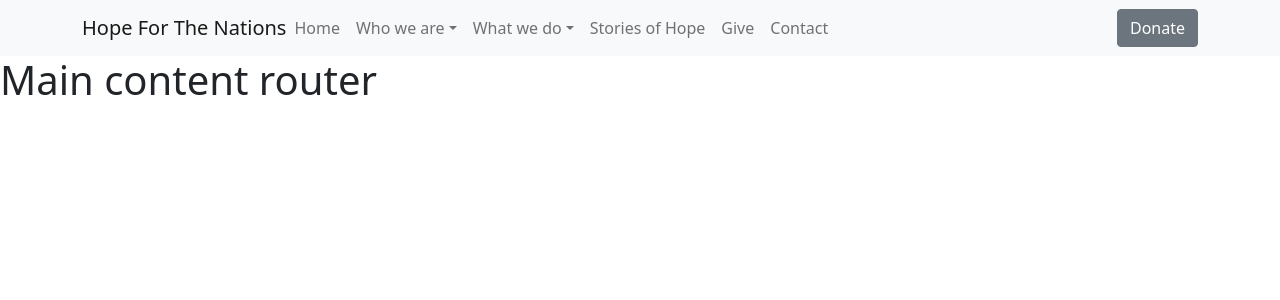
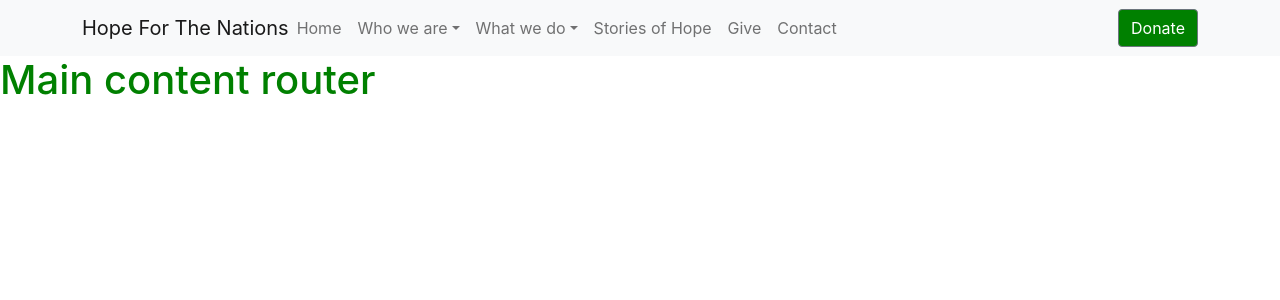
Before and after one commit to Cmmh1101/hope-react-types, a React (Create React App) app: page / in a window 1280 px wide. Shown: the top 300 px of the page. Built offline with nearby package versions, Linux system fonts and the light colour scheme.

Commit message:
initial nav styles

```diff
--- a/src/App.css
+++ b/src/App.css
@@ -1,11 +1,5 @@
-.btn-cta {
-  background-color: green;
-  color: blue;
+* {
+  box-sizing: border-box;
+  margin: 0;
+  padding: 0;
 }
-
-.test-class {
-  color: blue;
-}
-a {
-  color: blue;
-}
--- a/src/App.tsx
+++ b/src/App.tsx
@@ -1,8 +1,8 @@
 import React from "react";
-import logo from "./logo.svg";
+
+import Layout from "./layout/Layout";
 import "./App.css";
-import { Container, Row, Col } from "reactstrap";
-import Layout from "./layout/Layout";
+import "./styles/styles.css";
 
 function App() {
   return <Layout />;
--- a/src/index.tsx
+++ b/src/index.tsx
@@ -1,9 +1,10 @@
 import React from "react";
 import ReactDOM from "react-dom";
-import "./index.css";
+
 import App from "./App";
 import reportWebVitals from "./reportWebVitals";
 import "bootstrap/dist/css/bootstrap.min.css";
+import "./index.css";
 
 ReactDOM.render(
   <React.StrictMode>
--- a/src/layout/Layout.tsx
+++ b/src/layout/Layout.tsx
@@ -8,7 +8,7 @@ const Layout = (props: Props) => {
     <>
       <TopNavbar />
       <main>
-        <h1>Main content router</h1>
+        <h1 className="color-blue">Main content router</h1>
       </main>
     </>
   );
--- a/src/styles/styles.css
+++ b/src/styles/styles.css
@@ -3,3 +3,7 @@
 .btn-cta {
   background-color: green !important;
 }
+
+.color-blue {
+  color: green;
+}
```
